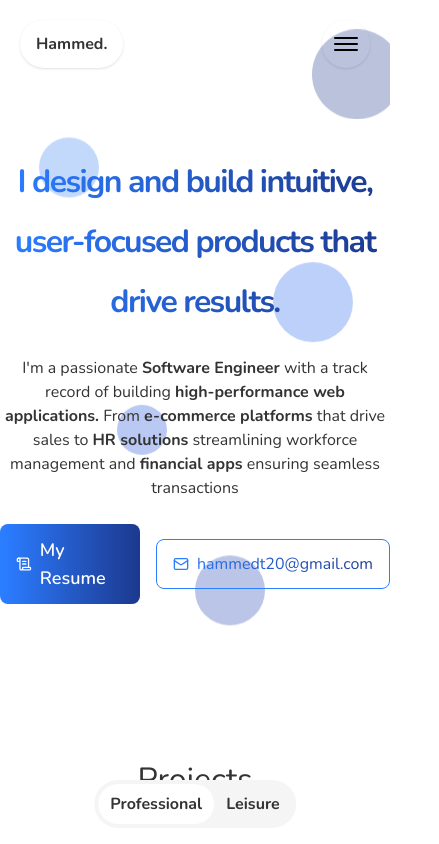
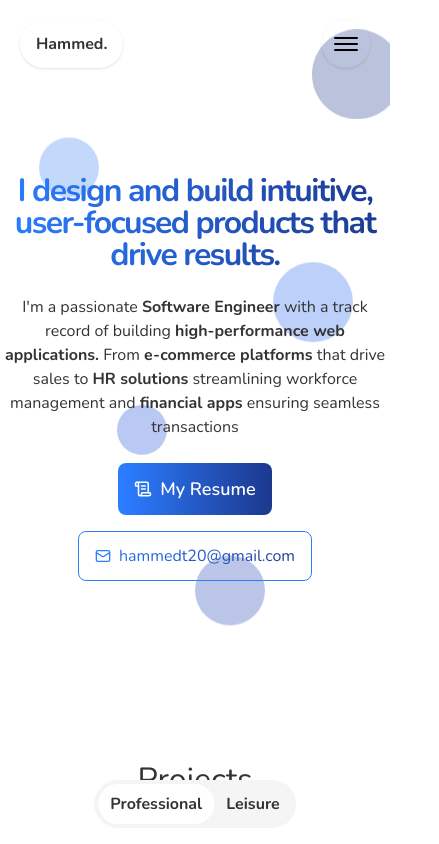
Before and after one commit to hammedt20/second-portfolio, a Next.js app: page / in a window 390 px wide. Shown: the top 844 px of the page, 439 px wide, since content can reach past the window. Built offline with nearby package versions, Linux system fonts and the light colour scheme.

Commit message:
sorted responsive issues

```diff
--- a/src/app/components/hero.tsx
+++ b/src/app/components/hero.tsx
@@ -13,7 +13,7 @@ const Hero = () => {
       </div>
       <div className="w-full max-w-[820px] mx-auto flex flex-col gap-6 items-center">
         <Reveal>
-          <h1 className="tracking-tighter leading-[60px] text-[32px] text-center md:text-[64px] font-bold bg-gradient-to-r from-blue-500 to-blue-900 bg-clip-text text-transparent">
+          <h1 className="tracking-tighter md:leading-[60px] leading-8 text-[32px] text-center md:text-[64px] font-bold bg-gradient-to-r from-blue-500 to-blue-900 bg-clip-text text-transparent">
             I design and build intuitive, user-focused products that drive
             results.
           </h1>
@@ -32,9 +32,9 @@ const Hero = () => {
           </p>
         </Reveal>
         <Reveal>
-          <div className="flex items-center gap-4">
+          <div className="flex items-center gap-4 md:flex-nowrap flex-wrap justify-center">
             <a
-              href={"/Taiwo_Hammed_CV.pdf"}
+              href={"/Taiwo_Hammed.pdf"}
               download={"Taiwo_Hammed.pdf"}
               className="flex items-center gap-2 px-4 py-3 font-semibold rounded-lg bg-gradient-to-r from-blue-500 to-blue-900 text-lg text-white cursor-pointer hover:scale-90 transition-all duration-300"
             >
--- a/src/app/page.tsx
+++ b/src/app/page.tsx
@@ -51,9 +51,9 @@ export default function Home() {
             or just want to say hi — my inbox is open!
           </p>
         </div>
-        <div className="flex items-center gap-4 justify-between mt-8">
+        <div className="flex items-center gap-4 md:justify-between mt-8 md:flex-nowrap flex-wrap justify-center">
           <a
-            href={"/Taiwo_Hammed_CV.pdf"}
+            href={"/Taiwo_Hammed.pdf"}
             download={"Taiwo_Hammed.pdf"}
             className="flex items-center gap-2 font-semibold cursor-pointer px-4 py-2 rounded-full border border-gray-700 text-gray-700 hover:scale-90 transition-all duration-300"
           >
```
Also changed, not shown: 1 other file (tests, documents, lock files or other folders).
